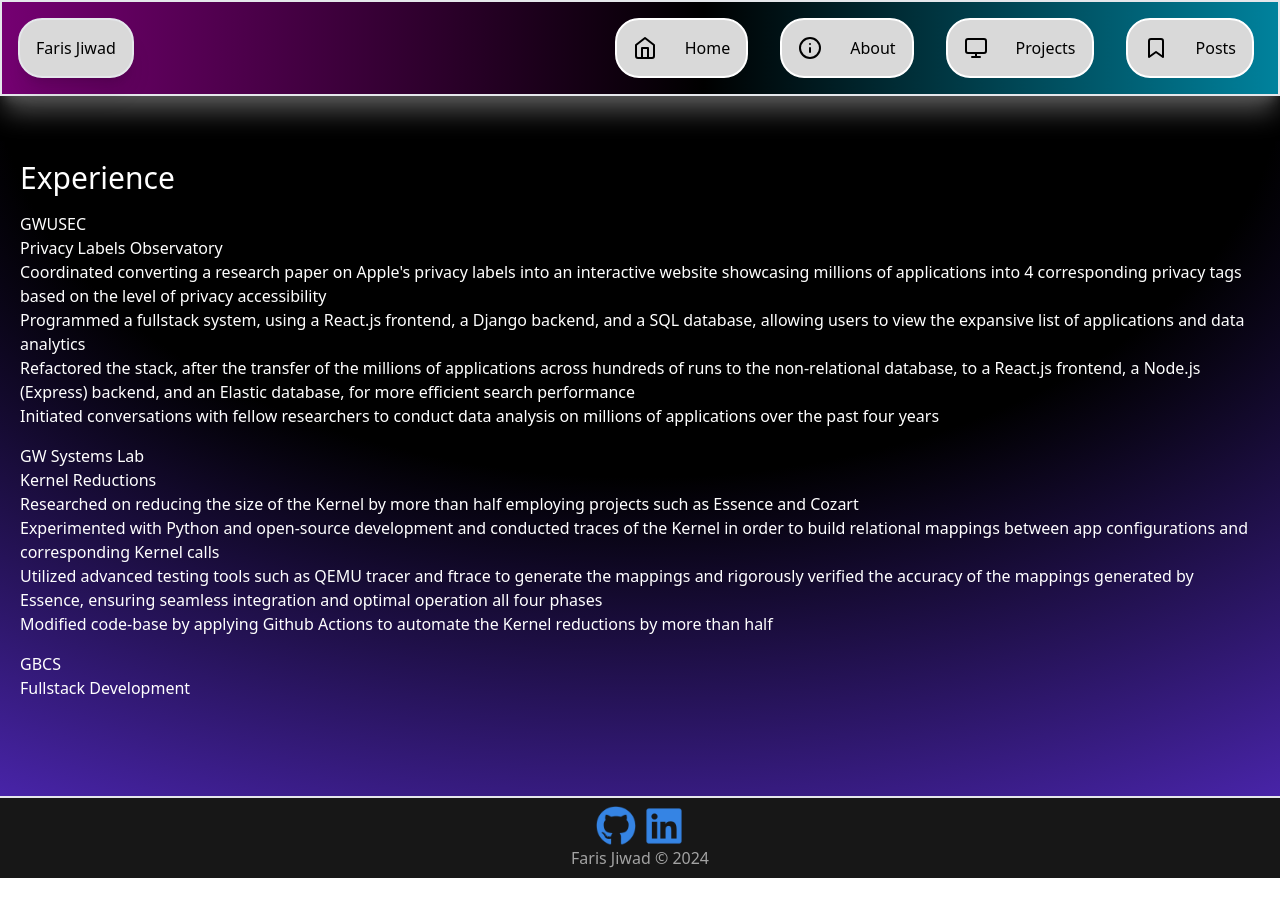
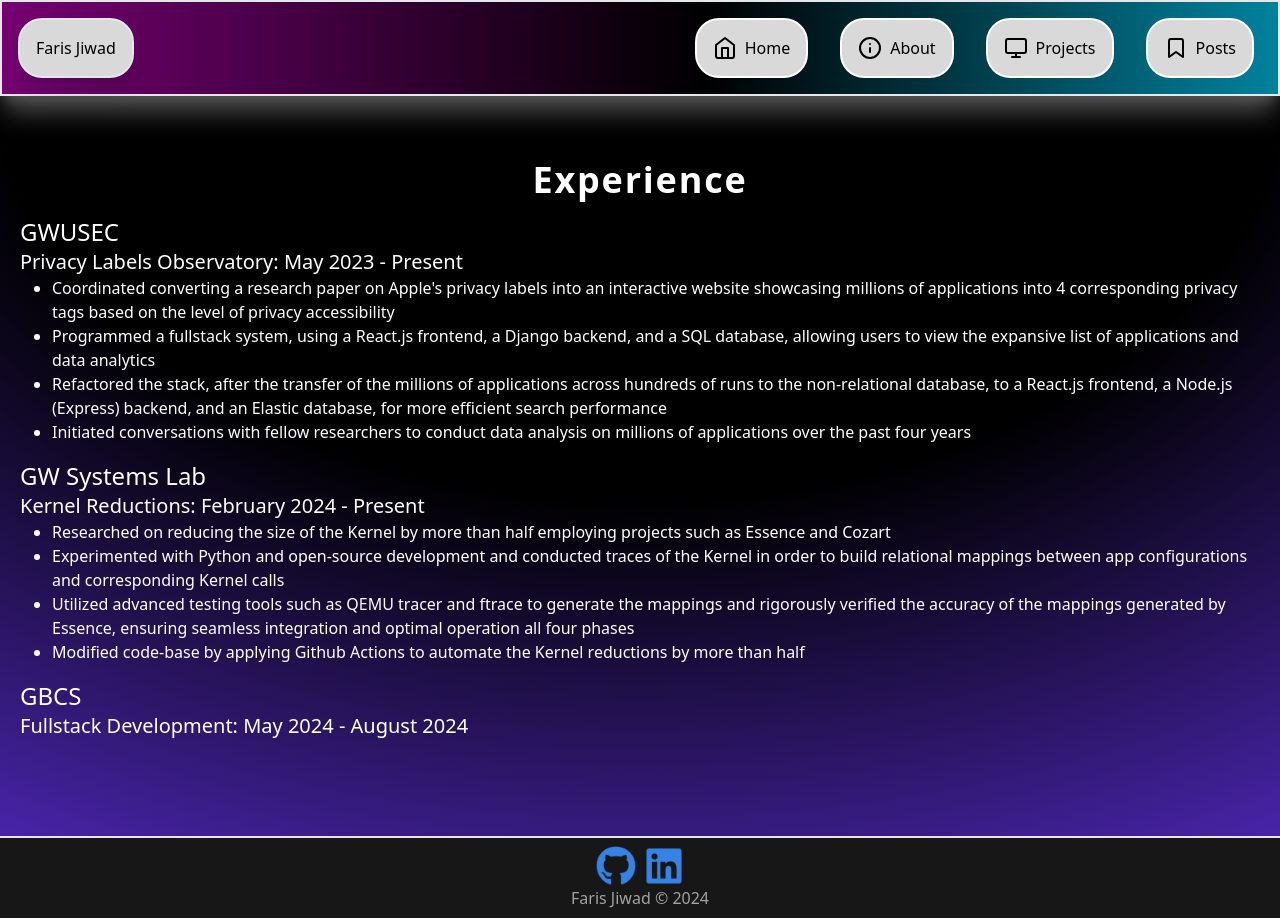
Before and after one commit to Ferriswheel09/ferriswheel09.github.io, a Next.js app: page /projects in a window 1280 px wide. Before the commit the page ends 878 px from the top, so only its background shows below. Built offline with nearby package versions, Linux system fonts and the light colour scheme.

Commit message:
Added typing to home page, twekaed project and about page and adjusted the navbar (padding)

```diff
--- a/package.json
+++ b/package.json
@@ -22,7 +22,8 @@
     "next": "14.2.7",
     "react": "^18",
     "react-dom": "^18",
-    "react-markdown": "^9.0.1"
+    "react-markdown": "^9.0.1",
+    "react-typed": "^2.0.12"
   },
   "devDependencies": {
     "@types/node": "^20",
--- a/src/app/about/page.tsx
+++ b/src/app/about/page.tsx
@@ -18,8 +18,7 @@
     const images = await getImages()
     return(
         <div className="pt-36 text-white overflow-x-hidden inset-0 h-full w-full items-center px-5 pb-24 [background:radial-gradient(125%_125%_at_50%_10%,#000_40%,#63e_100%)]">
-            <h1>This will be the About Page!</h1>
-            <h1>Below is some of the technologies I know:</h1>
+            <h1 className="text-4xl font-bold mb-4">Skills:</h1>
             <Technologies images={images}/>
         </div>
     )
--- a/src/app/page.tsx
+++ b/src/app/page.tsx
@@ -1,12 +1,22 @@
+"use client"
+
 import React from "react";
+import { ReactTyped } from "react-typed";
 
 
-export default function HomePage(){
-    return(
+export default function HomePage() {
+    return (
         <div className="absolute inset-0 h-full w-full items-center px-5 pb-24 pt-96 [background:radial-gradient(125%_125%_at_50%_10%,#000_40%,#63e_100%)]">
-            <div className="text-white">
-                <h1>Welcome to my Home Page!</h1>
-                <h2>I'm Faris. Glad to have you on board</h2>
+            <div>
+                <h2 className="text-2xl text-center text-slate-400">Hey there, I'm Faris. I type things and they work sometimes</h2>
+                <h2 className="text-4xl text-center text-white">
+                    <ReactTyped
+                        strings={[
+                            "Fullstack Developer / Systems Engineer / Machine Learning Engineer"
+                        ]}
+                        typeSpeed={40}
+                    />
+                </h2>
             </div>
         </div>
     )
--- a/src/app/projects/page.tsx
+++ b/src/app/projects/page.tsx
@@ -3,11 +3,11 @@
 export default function ProjectPage(){
     return(
         <div className="relative text-white inset-0 h-full w-full items-center px-5 pb-24 pt-36 [background:radial-gradient(125%_125%_at_50%_10%,#000_40%,#63e_100%)]">
-            <h1 className="text-3xl my-4">Experience</h1>
+            <h1 className="text-4xl my-4 font-bold tracking-wider text-center">Experience</h1>
             <div className="my-4">
-                <h1>GWUSEC</h1>
-                <h2>Privacy Labels Observatory</h2>
-                <ul>
+                <h1 className="text-2xl">GWUSEC</h1>
+                <h2 className="text-xl">Privacy Labels Observatory: May 2023 - Present</h2>
+                <ul className="list-disc ml-8">
                     <li>
                     Coordinated converting a research paper on Apple's privacy labels into an interactive website showcasing millions of applications into 4
                     corresponding privacy tags based on the level of privacy accessibility
@@ -26,9 +26,9 @@
                 </ul>
             </div>
             <div className="my-4">
-                <h1>GW Systems Lab</h1>
-                <h2>Kernel Reductions</h2>
-                <ul>
+                <h1 className="text-2xl">GW Systems Lab</h1>
+                <h2 className="text-xl">Kernel Reductions: February 2024 - Present</h2>
+                <ul className="list-disc ml-8">
                     <li>
                     Researched on reducing the size of the Kernel by more than half employing projects such as Essence and Cozart
                     </li>
@@ -46,8 +46,8 @@
                 </ul>
             </div>
             <div>
-                <h1>GBCS</h1>
-                <h2>Fullstack Development</h2>
+                <h1 className="text-2xl">GBCS</h1>
+                <h2 className="text-xl">Fullstack Development: May 2024 - August 2024</h2>
             </div>
         </div>
     )
--- a/src/components/navbar.tsx
+++ b/src/components/navbar.tsx
@@ -62,7 +62,7 @@
           </div>
 
           {/* Normal Menu for Regular Screens */}
-          <ul className="hidden font-medium md:flex flex-row justify-end pl-2 space-x-4">
+          <ul className="hidden font-medium md:flex flex-row justify-end pl-2 space-x-4 ">
             {navItems.map(item => (
               <li key={item.key} >
                 <Link
@@ -70,7 +70,7 @@
                   className="transition flex flex-row space-x-2 bg-button-teal border-2 max-w-32 min-w-fit border-white rounded-3xl p-4 mx-2 hover:text-black hover:bg-slate-100 hover:shadow-xl hover:-translate-y-1 hover:scale-110"
                 >
                   {item.icon}
-                  <p className="pl-5">{item.label}</p>
+                  <p className="">{item.label}</p>
                 </Link>
               </li>
             ))}
```
Also changed, not shown: 1 other file (tests, documents, lock files or other folders).
